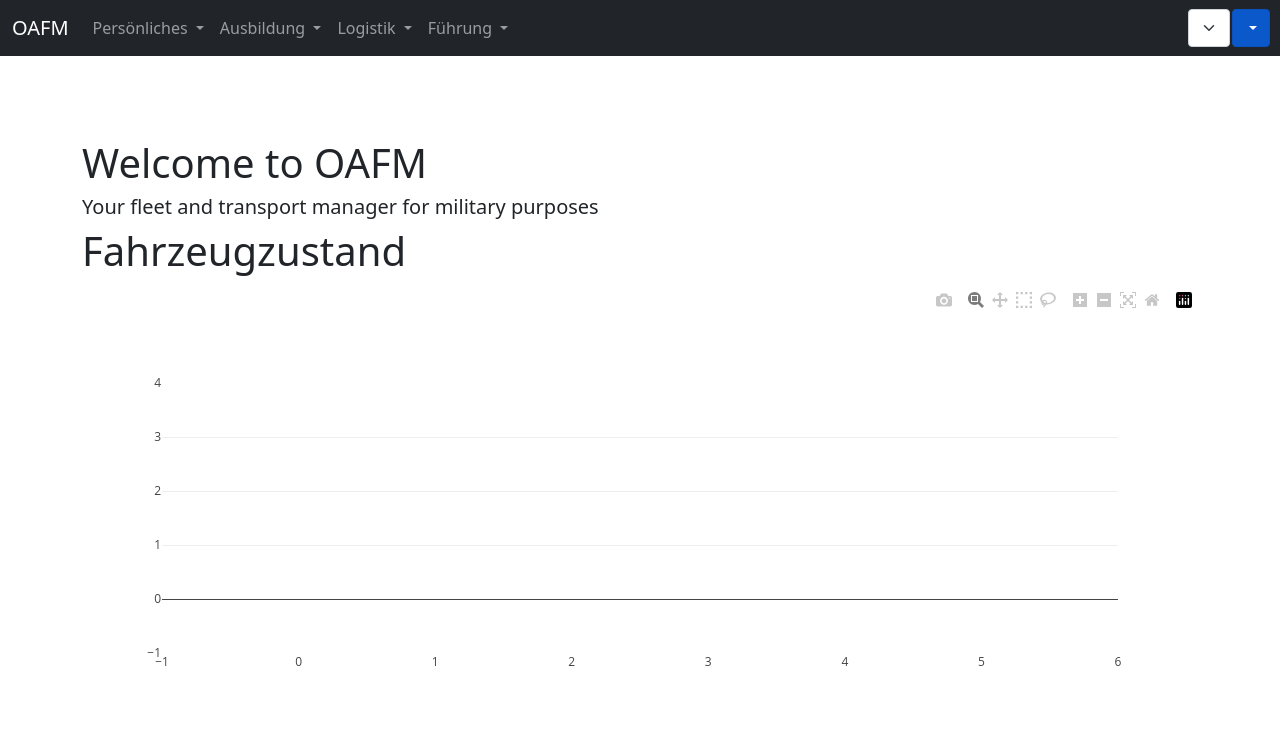
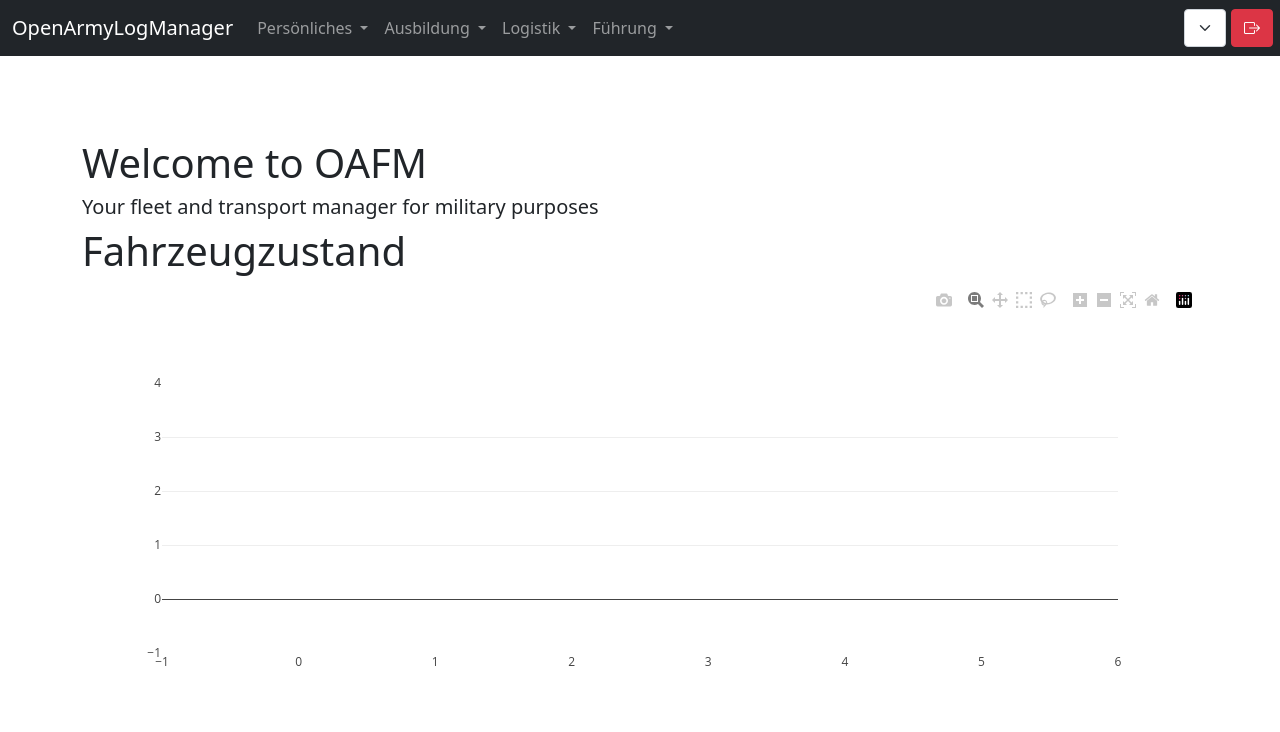
Before and after one commit to n15c/OpenArmyLogManager, a Symfony app: template templates/main/index.html.twig in a window 1280 px wide. Shown: the top 732 px of the page. Run offline with Twig, Linux system fonts and the light colour scheme; the template is opened without the code that fills it, so the values that code supplies are empty; some libraries are stand-ins or nearby versions.

Commit message:
Update base.html.twig

```diff
--- a/templates/base.html.twig
+++ b/templates/base.html.twig
@@ -5,6 +5,7 @@
         <title>{% block title %}Welcome!{% endblock %}</title>
         {% block stylesheets %}
         <link href="https://cdn.jsdelivr.net/npm/bootstrap@5.0.0-beta1/dist/css/bootstrap.min.css" rel="stylesheet" integrity="sha384-giJF6kkoqNQ00vy+HMDP7azOuL0xtbfIcaT9wjKHr8RbDVddVHyTfAAsrekwKmP1" crossorigin="anonymous">
+        <link rel="stylesheet" href="https://cdn.jsdelivr.net/npm/bootstrap-icons@1.9.1/font/bootstrap-icons.css">
         {% endblock %}
         {% block javascripts %}
         <script src="https://code.jquery.com/jquery-3.6.0.min.js" crossorigin="anonymous"></script>
@@ -19,7 +20,7 @@
     <body>
       <nav class="navbar navbar-expand-lg navbar-dark bg-dark d-print-none" style="margin-bottom: 2%;">
         <div class="container-fluid">
-          <a class="navbar-brand" href="/">OAFM</a>
+          <a class="navbar-brand" href="/">OpenArmyLogManager</a>
           <button class="navbar-toggler" type="button" data-toggle="collapse" data-target="#navbarNav" aria-controls="navbarNav" aria-expanded="false" aria-label="Toggle navigation">
             <span class="navbar-toggler-icon"></span>
           </button>
@@ -94,14 +95,14 @@
                 {% endfor %}
                 </select>
               </div>
+              <span class="navbar-text" style="padding-left: 2%;padding-right:2%;">
+                {{curruser.getUname }}
+              </span>
 
               <div class="dropdown show" style="padding-right: 14%; right:0;">
-                <a class="btn btn-primary  dropdown-toggle" href="#" role="button" id="dropdownMenuLink" data-toggle="dropdown" aria-haspopup="true" aria-expanded="false">
-                  {{curruser.getUname }}
+                <a class="btn btn-danger" href="/logout" role="button" id="dropdownMenuLink" data-toggle="dropdown" aria-haspopup="true" aria-expanded="false">
+                  <i class="bi bi-box-arrow-right"></i>
                 </a>
-                <div class="dropdown-menu" aria-labelledby="dropdownMenuLink">
-                  <a class="dropdown-item" href="/logout">Abmelden</a>
-                </div>
               </div>
             </div>
           </div>
```
